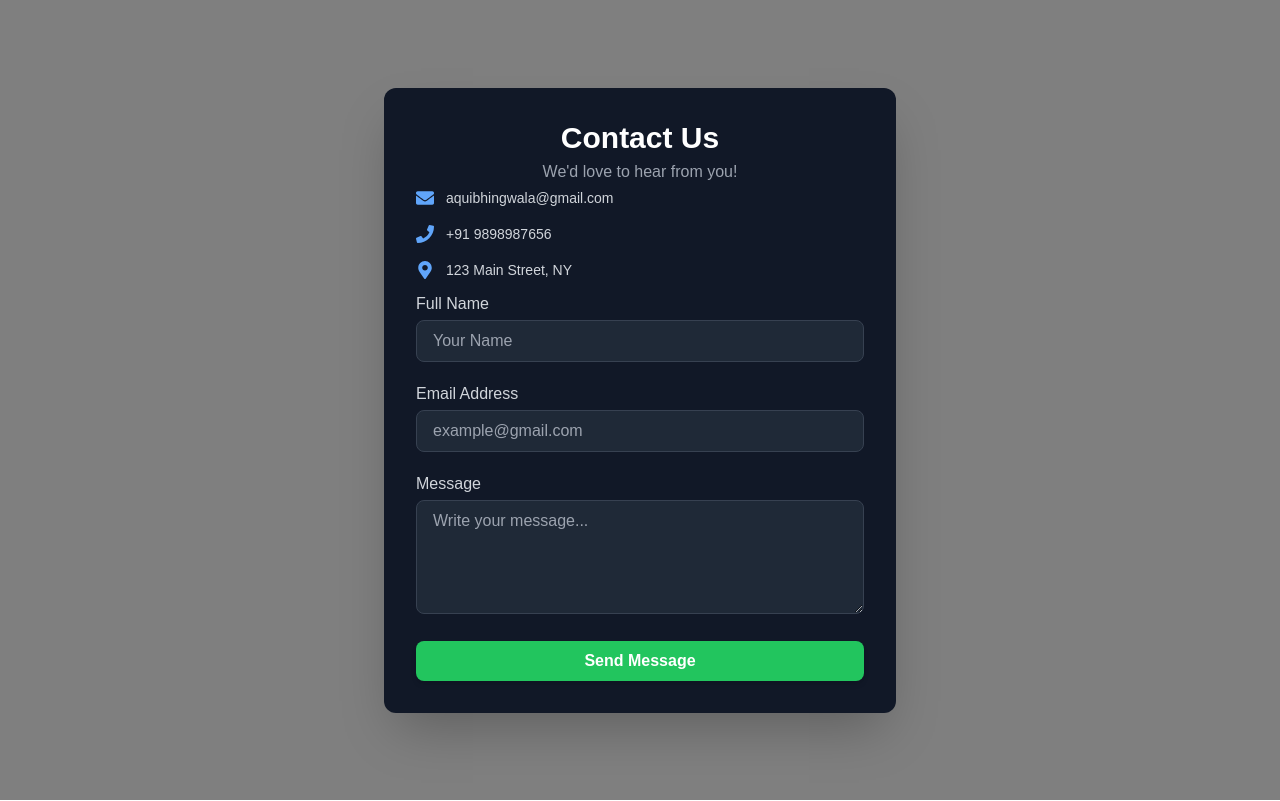
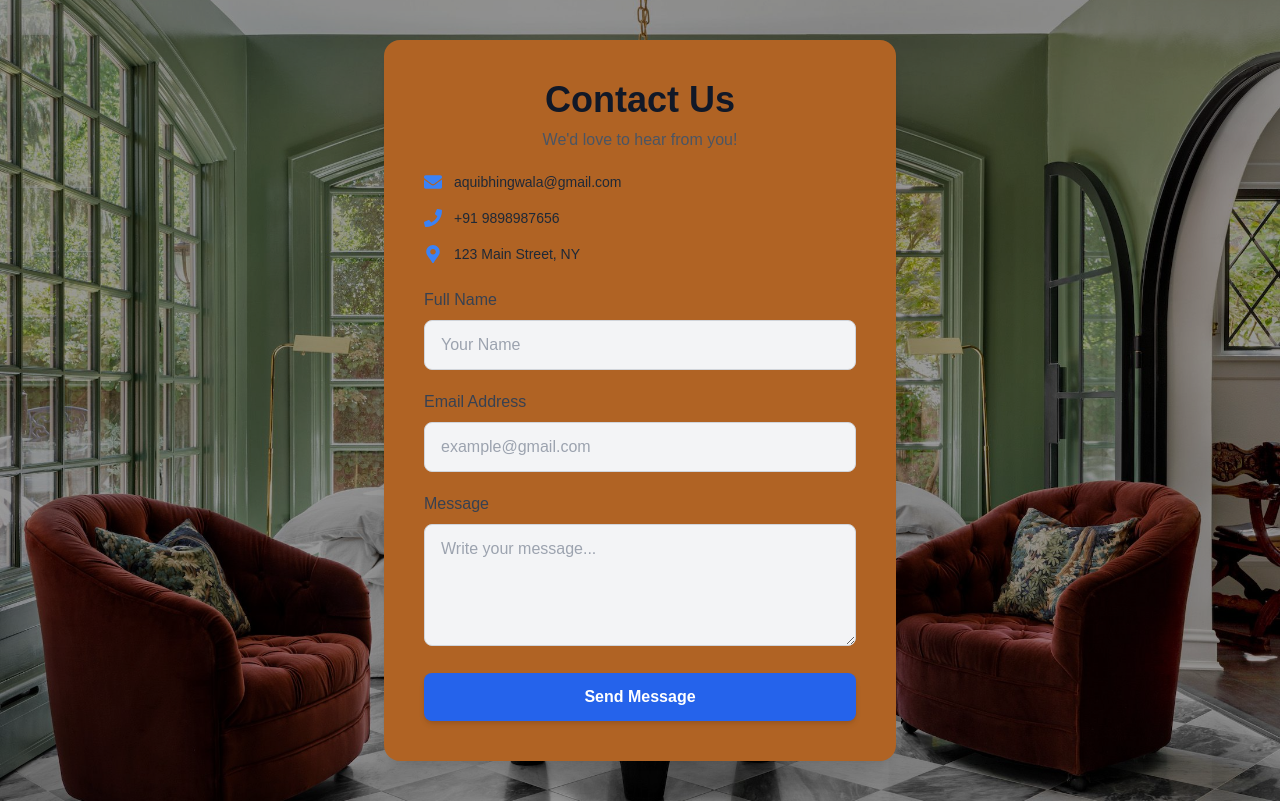
Before and after one commit to aquib2502/Nictus, a Next.js app: page /contactus in a window 1280 px wide. Built offline with nearby package versions, Linux system fonts and the light colour scheme.

Commit message:
did changes

```diff
--- a/package.json
+++ b/package.json
@@ -10,6 +10,7 @@
   },
   "dependencies": {
     "axios": "^1.8.1",
+    "framer-motion": "^12.4.7",
     "lucide-react": "^0.476.0",
     "next": "15.1.7",
     "react": "^19.0.0",
--- a/src/app/aboutus/page.jsx
+++ b/src/app/aboutus/page.jsx
@@ -0,0 +1,11 @@
+'use client'
+import React from 'react'
+import AboutUs from '../../components/aboutus/aboutus.jsx'
+export const page = () => {
+  return (
+    <div>
+        <AboutUs/>
+    </div>
+  )
+}
+export default page;
--- a/src/components/aboutus/aboutus.jsx
+++ b/src/components/aboutus/aboutus.jsx
@@ -0,0 +1,69 @@
+"use client";
+
+import { motion } from "framer-motion";
+
+export default function AboutUs() {
+  return (
+    <div
+      className="min-h-screen flex flex-col items-center justify-center bg-[#601818] px-6 py-12 relative"
+
+    >
+      {/* Overlay for better text readability */}
+      <div className="absolute inset-0 bg-black bg-opacity-50"></div>
+
+      {/* Page Title */}
+      <motion.div
+        initial={{ opacity: 0, y: -30 }}
+        animate={{ opacity: 1, y: 0 }}
+        transition={{ duration: 0.8, ease: "easeOut" }}
+        className="max-w-4xl text-center relative z-10"
+      >
+        <h1 className="text-5xl font-extrabold text-white">About Our Consultancy</h1>
+      </motion.div>
+
+      {/* Content Sections */}
+      <div className="mt-12 grid grid-cols-1 md:grid-cols-2 gap-10 relative z-10">
+        {/* Our Mission */}
+        <motion.div
+          initial={{ opacity: 0, y: 50 }}
+          animate={{ opacity: 1, y: 0 }}
+          transition={{ duration: 1, ease: "easeOut", delay: 0.2 }}
+          whileHover={{ scale: 1.05, boxShadow: "0px 10px 30px rgba(0, 0, 0, 0.2)" }}
+          className="bg-white bg-opacity-90 p-8 rounded-xl shadow-lg border border-gray-200 transition-all"
+        >
+          <h2 className="text-3xl font-bold text-black">Our Mission</h2>
+          <p className="mt-4 text-gray-700 leading-relaxed">
+            Our mission is to empower businesses with expert solutions that drive growth, innovation, and long-term success.
+            We aim to bridge the gap between strategy and execution by offering tailored financial planning, operational efficiency,
+            and market expansion strategies.
+          </p>
+          <ul className="mt-4 space-y-2 text-gray-600">
+            <li>✔ Providing actionable insights and data-driven solutions.</li>
+            <li>✔ Enhancing operational efficiency through cutting-edge strategies.</li>
+            <li>✔ Guiding businesses through market trends and financial risks.</li>
+          </ul>
+        </motion.div>
+
+        {/* Our Vision */}
+        <motion.div
+          initial={{ opacity: 0, y: 50 }}
+          animate={{ opacity: 1, y: 0 }}
+          transition={{ duration: 1, ease: "easeOut", delay: 0.4 }}
+          whileHover={{ scale: 1.05, boxShadow: "0px 10px 30px rgba(0, 0, 0, 0.2)" }}
+          className="bg-white bg-opacity-90 p-8 rounded-xl shadow-lg border border-gray-200 transition-all"
+        >
+          <h2 className="text-3xl font-bold text-black">Our Vision</h2>
+          <p className="mt-4 text-gray-700 leading-relaxed">
+            Our vision is to become the most trusted and impactful consultancy firm globally.
+            We strive to set new industry standards by continuously innovating and adapting to the changing business landscape.
+          </p>
+          <ul className="mt-4 space-y-2 text-gray-600">
+            <li>✔ Inspiring businesses to achieve their full potential.</li>
+            <li>✔ Building sustainable growth strategies for long-term success.</li>
+            <li>✔ Fostering a culture of innovation, trust, and excellence.</li>
+          </ul>
+        </motion.div>
+      </div>
+    </div>
+  );
+}
--- a/src/components/contactus/contactus.jsx
+++ b/src/components/contactus/contactus.jsx
@@ -2,71 +2,109 @@
 
 import React from "react";
 import { FaEnvelope, FaPhone, FaMapMarkerAlt } from "react-icons/fa";
+import { motion } from "framer-motion";
 
 export default function ContactUs() {
   return (
-    <div className="min-h-screen flex items-center justify-center bg-cover bg-center relative" >
+    <div
+      className="min-h-screen flex items-center justify-center bg-cover bg-center relative px-4"
+      style={{ backgroundImage: "url('/bg-image.jpg')" }}
+    >
       {/* Overlay */}
-      <div className="absolute inset-0 bg-black bg-opacity-50"></div>
+      <div className="absolute inset-0 bg-black bg-opacity-40"></div>
 
       {/* Contact Form Container */}
-      <div className="relative bg-gray-900 p-8 rounded-xl shadow-2xl max-w-lg w-full text-white mt-10 mb-10">
-        <h1 className="text-3xl font-bold text-center">Contact Us</h1>
-        <p className="text-gray-400 text-center mt-1">We'd love to hear from you!</p>
+      <motion.div
+        initial={{ opacity: 0, scale: 0.9 }}
+        animate={{ opacity: 1, scale: 1 }}
+        transition={{ duration: 0.8, ease: "easeOut" }}
+        whileHover={{ scale: 1.02, boxShadow: "0px 10px 30px rgba(0, 0, 0, 0.2)" }}
+        className="relative bg-[#b06324]  p-10 rounded-2xl shadow-xl max-w-lg w-full text-black mt-10 mb-10"
+      >
+        <motion.h1
+          initial={{ opacity: 0, y: -30 }}
+          animate={{ opacity: 1, y: 0 }}
+          transition={{ duration: 0.8, ease: "easeOut" }}
+          className="text-4xl font-bold text-center text-gray-900"
+        >
+          Contact Us
+        </motion.h1>
+        <motion.p
+          initial={{ opacity: 0, y: -20 }}
+          animate={{ opacity: 1, y: 0 }}
+          transition={{ duration: 0.8, ease: "easeOut", delay: 0.2 }}
+          className="text-gray-600 text-center mt-2"
+        >
+          We'd love to hear from you!
+        </motion.p>
 
         {/* Contact Details */}
-        <div className="mt-1 space-y-4 text-gray-300">
+        <motion.div
+          initial={{ opacity: 0, y: 20 }}
+          animate={{ opacity: 1, y: 0 }}
+          transition={{ duration: 0.8, ease: "easeOut", delay: 0.4 }}
+          className="mt-5 space-y-4 text-gray-800"
+        >
           <div className="flex items-center gap-3">
-            <FaEnvelope className="text-blue-400 text-lg" />
+            <FaEnvelope className="text-blue-500 text-lg" />
             <p className="text-sm">aquibhingwala@gmail.com</p>
           </div>
           <div className="flex items-center gap-3">
-            <FaPhone className="text-blue-400 text-lg" />
+            <FaPhone className="text-blue-500 text-lg" />
             <p className="text-sm">+91 9898987656</p>
           </div>
           <div className="flex items-center gap-3">
-            <FaMapMarkerAlt className="text-blue-400 text-lg" />
+            <FaMapMarkerAlt className="text-blue-500 text-lg" />
             <p className="text-sm">123 Main Street, NY</p>
           </div>
-        </div>
+        </motion.div>
 
         {/* Form Section */}
-        <form className="mt-3 space-y-5">
+        <motion.form
+          initial={{ opacity: 0, y: 30 }}
+          animate={{ opacity: 1, y: 0 }}
+          transition={{ duration: 0.8, ease: "easeOut", delay: 0.6 }}
+          className="mt-6 space-y-5"
+        >
           <div>
-            <label className="block text-gray-300 font-medium mb-1">Full Name</label>
-            <input
+            <label className="block text-gray-700 font-medium mb-2">Full Name</label>
+            <motion.input
+              whileFocus={{ scale: 1.02, borderColor: "#3b82f6", boxShadow: "0px 4px 10px rgba(59, 130, 246, 0.2)" }}
               type="text"
-              className="w-full px-4 py-2 bg-gray-800 text-white border border-gray-700 rounded-lg focus:ring-2 focus:ring-blue-500 focus:border-blue-500 transition-all"
+              className="w-full px-4 py-3 bg-gray-100 text-gray-900 border border-gray-300 rounded-lg focus:ring-2 focus:ring-blue-500 focus:border-blue-500 transition-all"
               placeholder="Your Name"
             />
           </div>
 
           <div>
-            <label className="block text-gray-300 font-medium mb-1">Email Address</label>
-            <input
+            <label className="block text-gray-700 font-medium mb-2">Email Address</label>
+            <motion.input
+              whileFocus={{ scale: 1.02, borderColor: "#3b82f6", boxShadow: "0px 4px 10px rgba(59, 130, 246, 0.2)" }}
               type="email"
-              className="w-full px-4 py-2 bg-gray-800 text-white border border-gray-700 rounded-lg focus:ring-2 focus:ring-blue-500 focus:border-blue-500 transition-all"
+              className="w-full px-4 py-3 bg-gray-100 text-gray-900 border border-gray-300 rounded-lg focus:ring-2 focus:ring-blue-500 focus:border-blue-500 transition-all"
               placeholder="example@gmail.com"
             />
           </div>
 
           <div>
-            <label className="block text-gray-300 font-medium mb-1">Message</label>
-            <textarea
-              className="w-full px-4 py-2 bg-gray-800 text-white border border-gray-700 rounded-lg focus:ring-2 focus:ring-blue-500 focus:border-blue-500 transition-all"
+            <label className="block text-gray-700 font-medium mb-2">Message</label>
+            <motion.textarea
+              whileFocus={{ scale: 1.02, borderColor: "#3b82f6", boxShadow: "0px 4px 10px rgba(59, 130, 246, 0.2)" }}
+              className="w-full px-4 py-3 bg-gray-100 text-gray-900 border border-gray-300 rounded-lg focus:ring-2 focus:ring-blue-500 focus:border-blue-500 transition-all"
               placeholder="Write your message..."
-              rows="4"
-            ></textarea>
+              rows={4}
+            ></motion.textarea>
           </div>
 
-          <button
+          <motion.button
+            whileHover={{ scale: 1.05, backgroundColor: "#2563eb", boxShadow: "0px 4px 15px rgba(37, 99, 235, 0.4)" }}
             type="submit"
-            className="w-full bg-green-500 text-white py-2 rounded-lg font-semibold hover:bg-green-600 transition-all shadow-md hover:shadow-lg"
+            className="w-full bg-blue-600 text-white py-3 rounded-lg font-semibold hover:bg-blue-700 transition-all shadow-md hover:shadow-lg"
           >
             Send Message
-          </button>
-        </form>
-      </div>
+          </motion.button>
+        </motion.form>
+      </motion.div>
     </div>
   );
 }
```
Also changed, not shown: 1 other file (tests, documents, lock files or other folders).
